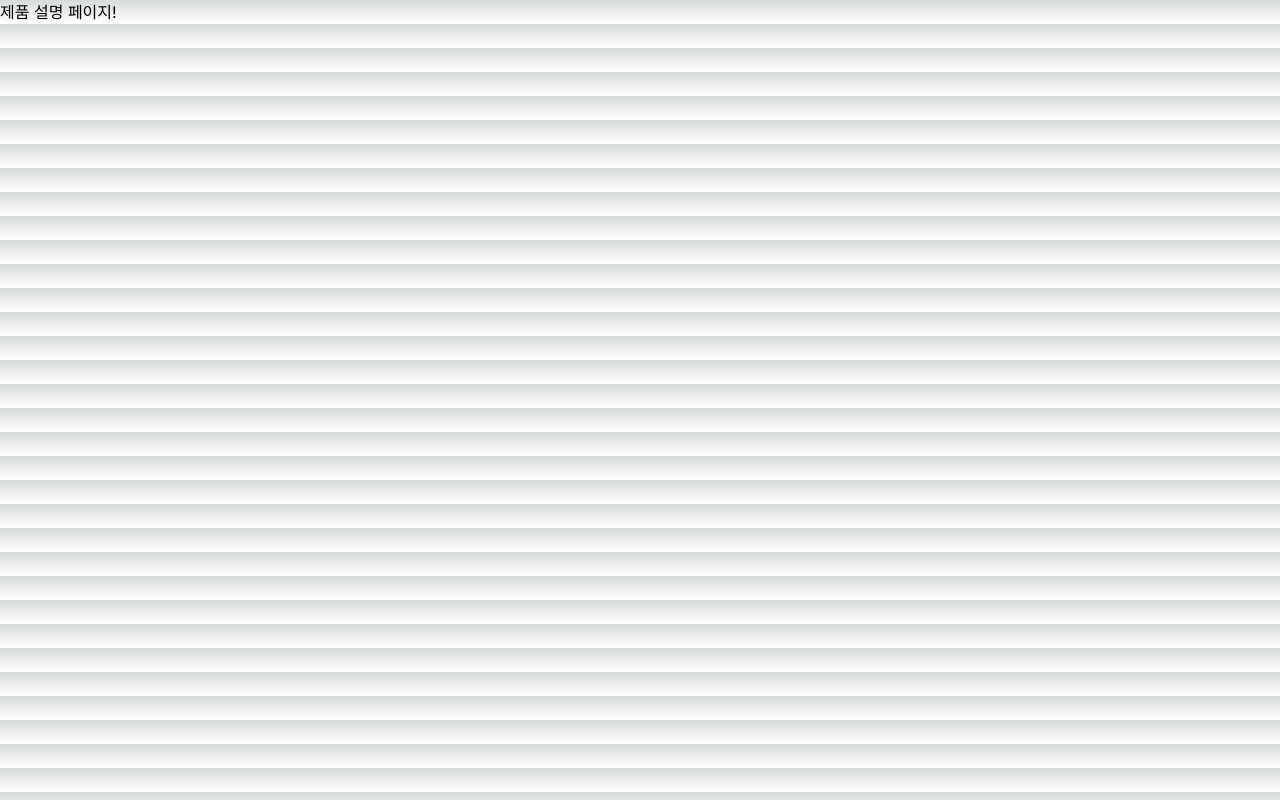
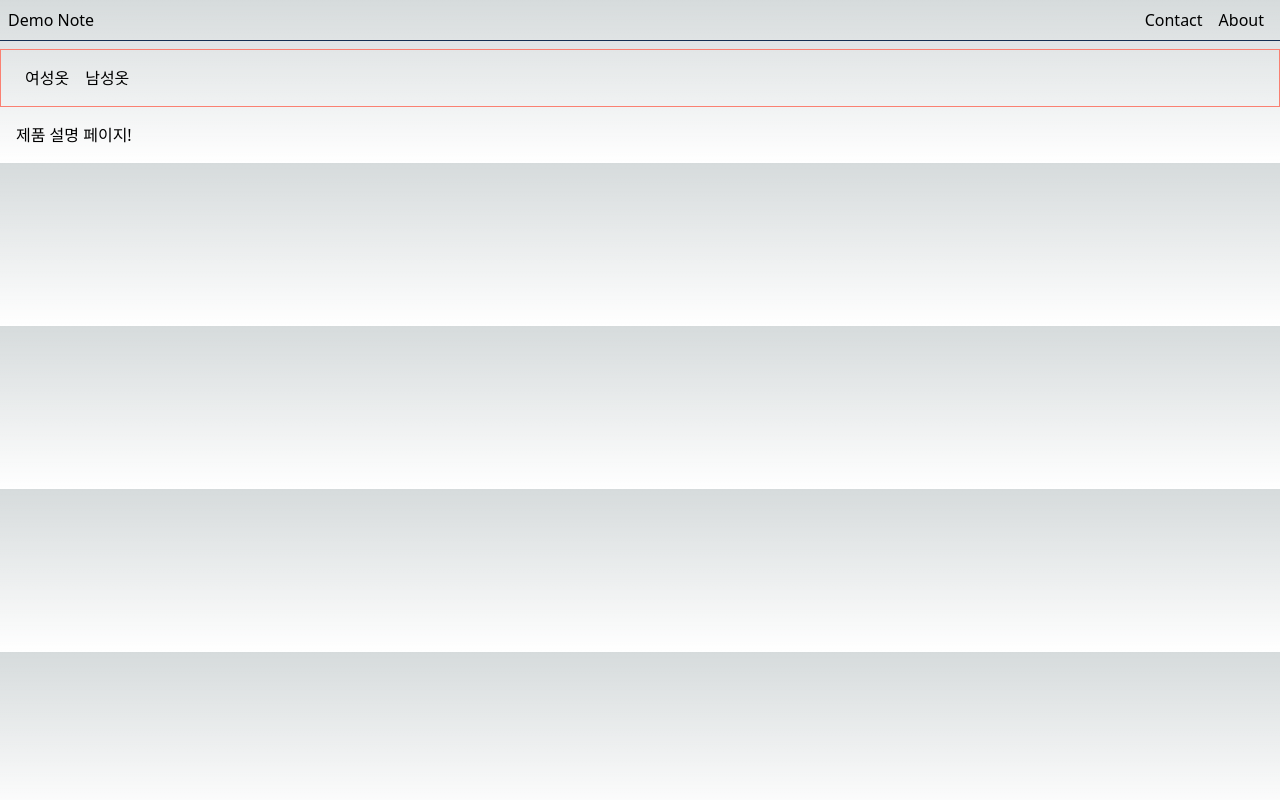
Before and after one commit to rhctmxk/dreamcoding_learn_nextjs, a Next.js app: page /products in a window 1280 px wide. Built offline with nearby package versions, Linux system fonts and the light colour scheme.

Commit message:
[4.14 레이아웃 챌린지]

```diff
--- /dev/null
+++ b/src/app/layout.module.css
@@ -0,0 +1,11 @@
+.header {
+    display: flex;
+    justify-content: space-between;
+    align-items: center;
+    padding: 8px;
+    border-bottom: 1px solid #142f52;
+}
+
+.nav a {
+    padding: 0 8px;
+}
--- a/src/app/layout.tsx
+++ b/src/app/layout.tsx
@@ -1,8 +1,10 @@
 import type { Metadata } from "next";
 import { Inter } from "next/font/google";
 import "./globals.css";
+import styles from "./layout.module.css"
 
 const inter = Inter({ subsets: ["latin"] });
+
 
 export const metadata: Metadata = {
     title: "Create Next App",
@@ -16,7 +18,16 @@
 }>) {
     return (
         <html lang="en">
-      <body className={inter.className}>{children}</body>
+        <body>
+        <header className={styles.header}>
+            <h1>Demo Note</h1>
+            <nav className={styles.nav}>
+                <a href=''>Contact</a>
+                <a href=''>About</a>
+            </nav>
+        </header>
+        {children}
+        </body>
         </html>
     );
 }
--- /dev/null
+++ b/src/app/products/layout.module.css
@@ -0,0 +1,13 @@
+.nav{
+    padding: 16px;
+    margin-top: 8px;
+    border: 1px solid salmon;
+}
+
+.nav a {
+    padding: 0 8px;
+}
+
+.product {
+    padding: 16px;
+}
--- /dev/null
+++ b/src/app/products/layout.tsx
@@ -0,0 +1,17 @@
+import styles from "./layout.module.css";
+
+export default function ProductsLayout({
+    children,
+                                       }: {
+    children: React.ReactNode;
+}) {
+    return (
+        <>
+            <nav className={styles.nav}>
+                <a href=''>여성옷</a>
+                <a href=''>남성옷</a>
+            </nav>
+            <section className={styles.product}>{children}</section>
+        </>
+    )
+}
--- a/src/app/products/page.tsx
+++ b/src/app/products/page.tsx
@@ -1,3 +1,5 @@
 export default function ProductsPage() {
-    return <h1>제품 설명 페이지!</h1>
+    return (
+        <h1>제품 설명 페이지!</h1>
+    )
 }
```
Lines whose indentation alone changed are shown as unchanged.
